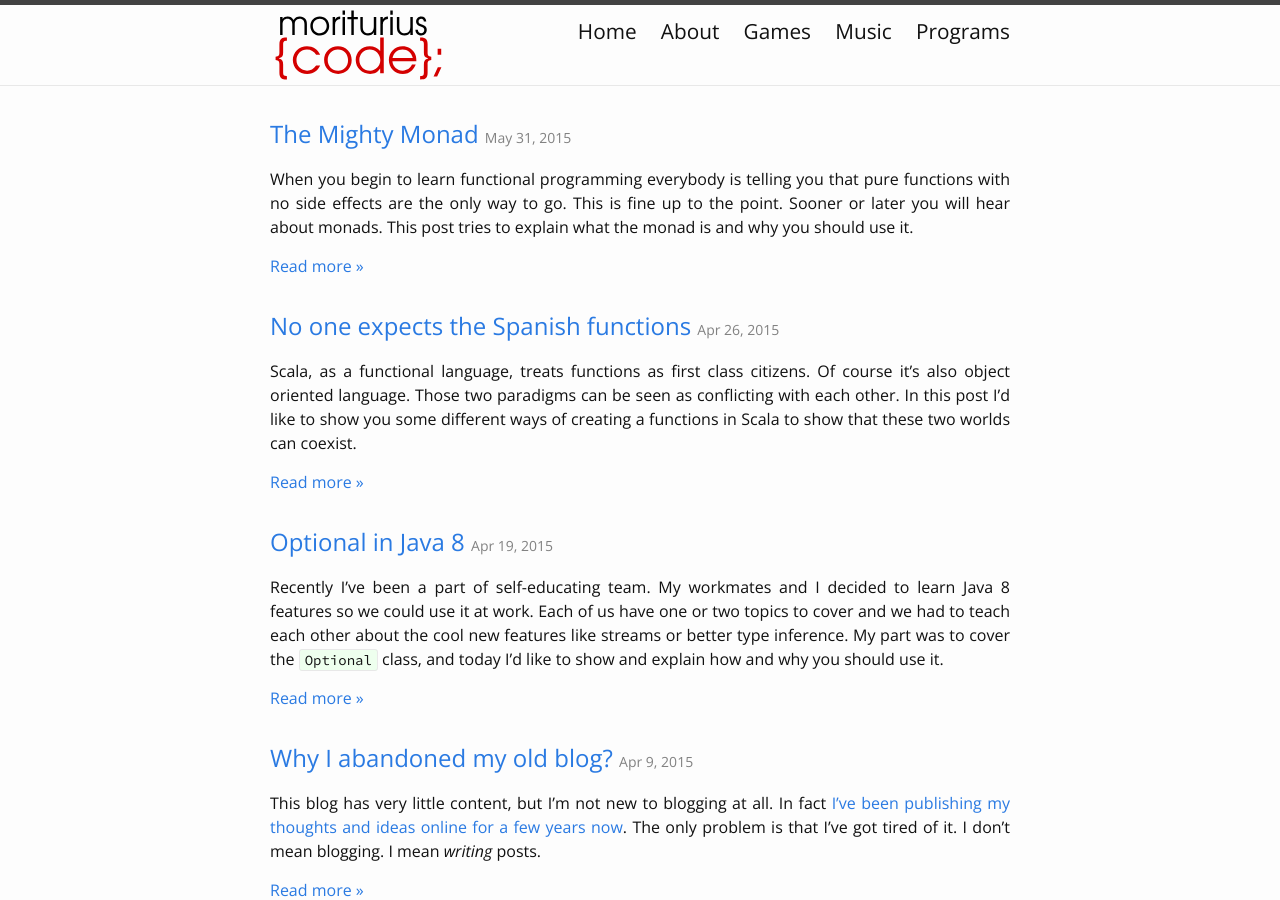
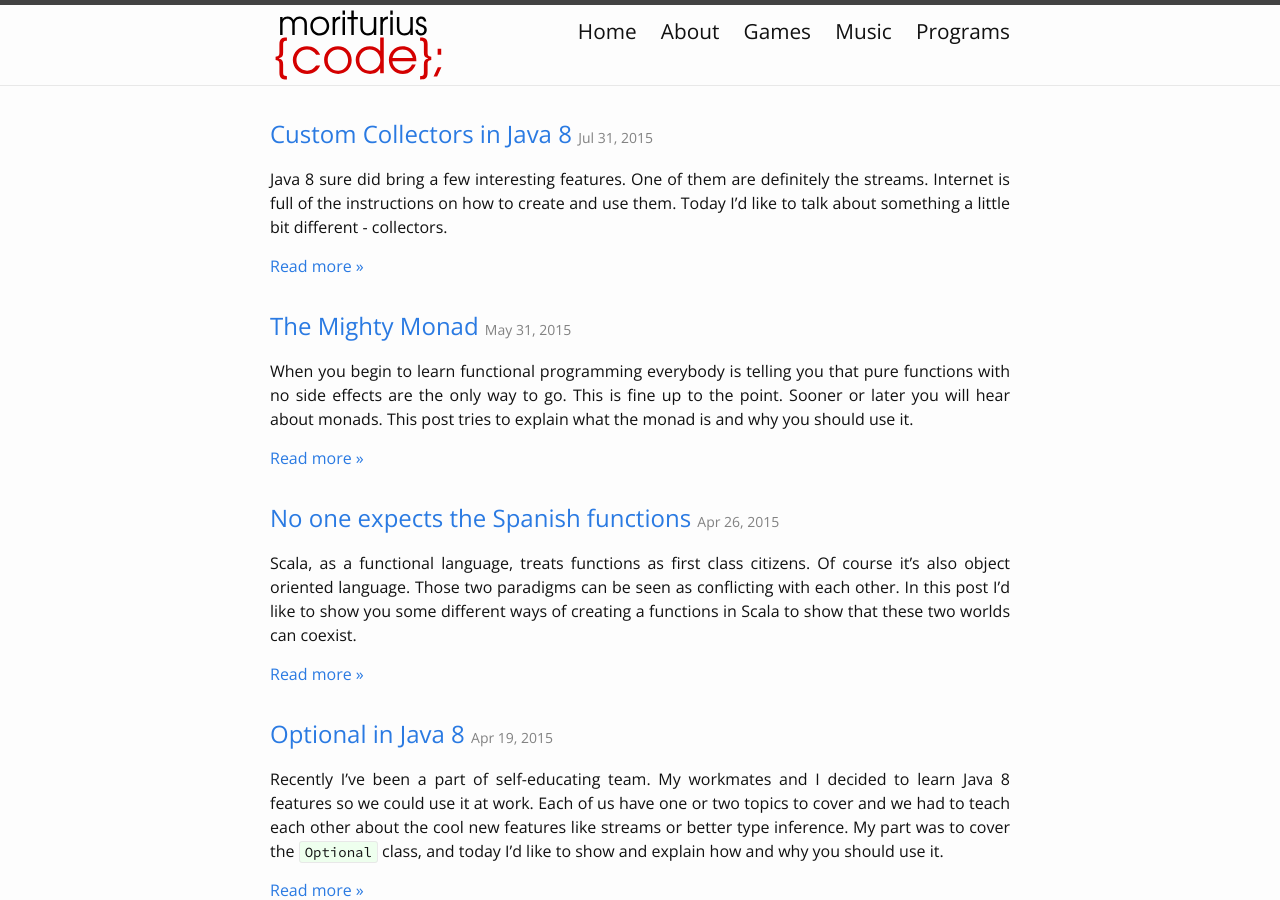
Before and after one commit to marad/marad.github.io, a Jekyll site: the page built from index.html, in a window 1280 px wide and 900 px high. Built offline with Jekyll 4.4.1, drawn with Linux system fonts in a browser that asks for light colours; comment, search, counter and statistics services are not loaded.

Commit message:
Publish post about java 8 collectors

```diff
--- a/_drafts/java-8-collectors.md
+++ b/_posts/2015-07-31-custom-java-8-collectors.md
@@ -1,11 +1,11 @@
 ---
 title: Custom Collectors in Java 8
-date: 2015-05-25 20:57:56
+date: 2015-07-31 08:20:10
 tags: ["collector", "stream", "java 8"]
 categories: programming java
 ---
 
-Java 8 sure bring a few interesting features. One of them are definitely the streams. Internet is
+Java 8 sure did bring a few interesting features. One of them are definitely the streams. Internet is
 full of the instructions on how to create and use them. Today I'd like to talk about something a
 little bit different - collectors.
 
@@ -37,9 +37,10 @@ interface Collector<T,A,R> {
 {% endhighlight %}
 
 As you can see the collector is a generic type that has type parameters named _T_, _A_, and _R_.
-First one (_T_) is the stream type. For example for `Stream<String>` the _T_ is `String`. Second
-(_A_) is the accumulator type. This is the type that is used to store values while processing the
-stream. Finally the _R_ is returned type. This is what the collector actually returns.
+First one (_T_) is the type of a stream we want to collect. For example for `Stream<String>`
+the _T_ is `String`. Second (_A_) is the accumulator type. This is the type that is used to store
+values while processing the stream. Finally the _R_ is returned type. This is what the collector
+actually returns.
 
 This means that you can collect `Stream<T>` to value of type `R` using some helper variables of
 type `A` while collecting.
@@ -144,14 +140,14 @@ public BinaryOperator<Map<T, Integer>> combiner() {
 
 Well... this is not what you expected at all. I can tell! Let me explain myself. The combiner method
 is used when the process can be parallelized. This method is here to merge processing results from
-different threads. Every thread gets part of the stream to collect, and at the end all the
+different threads. Every thread gets part of the stream to collect, and in the end all the
 resulting accumulators are merged by this method. In this particular collector the implementation
 for this method can be a bit tricky, but is not crucial so I just let it go :)
 
 This method is not used unless you create `parallelStream()` instead of `stream()` from the
 collection.
 
-Let's almost finish with finisher:
+Let's almost finish with finisher method implementation:
 
 {% highlight java %}
 @Override
@@ -162,6 +158,7 @@ public Function<Map<T, Integer>, Optional<T>> finisher() {
 }
 {% endhighlight %}
 
+Here we want to extract the final result from accumulator.
 This implementation is pretty straight forward if you are used to the stream-way of processing data.
 We have our accumulator `acc` which is a map of elements with their occurrence count. We create a
 stream from this map's entry set and using reduce we find the value of type `Optional<Map.Entry<T,
@@ -189,11 +186,15 @@ find the most popular element in collection of any type:
 Lists.newArrayList(1, 1, 2, 2, 2, 3, 4, 5, 5)
   .stream().collect(new MostPopular<>());
 
-Lists.newArrayList('a', 'b', 'c, 'c', 'c', 'd')
+Lists.newArrayList('a', 'b', 'c', 'c', 'c', 'd')
   .stream().collect(new MostPopular<>());
 {% endhighlight %}
 
+#Summing up
 
+Collectors are in fact a Java way of defining custom [folds][folds]. As it's the Java way it has to
+be a little verbose ;) Anyway - folds are great thus collectors are great too! Thanks for reading!
 
-[code]: http://pastebin.com/dXJYVVgp
+[code]: http://pastebin.com/k5QPqn7Q
+[folds]: https://en.wikipedia.org/wiki/Fold_(higher-order_function)
 [source]: http://www.nurkiewicz.com/2014/07/introduction-to-writing-custom.html
```
Also changed, not shown: other parts of _posts/2015-07-31-custom-java-8-collectors.md (+3 -8 lines).
